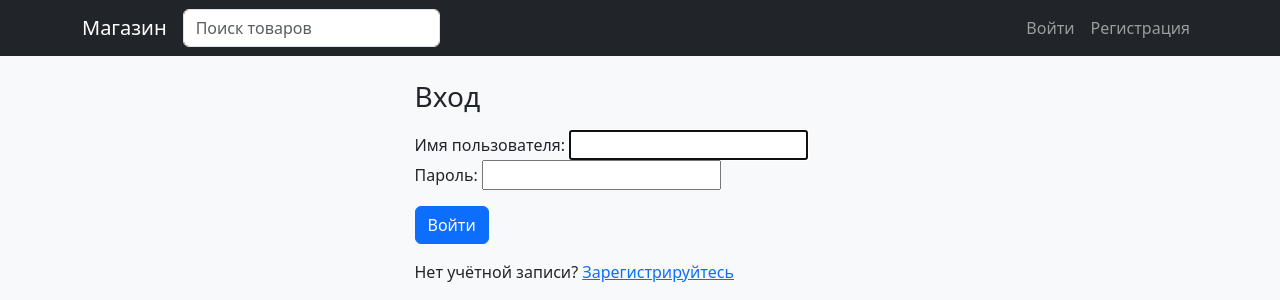
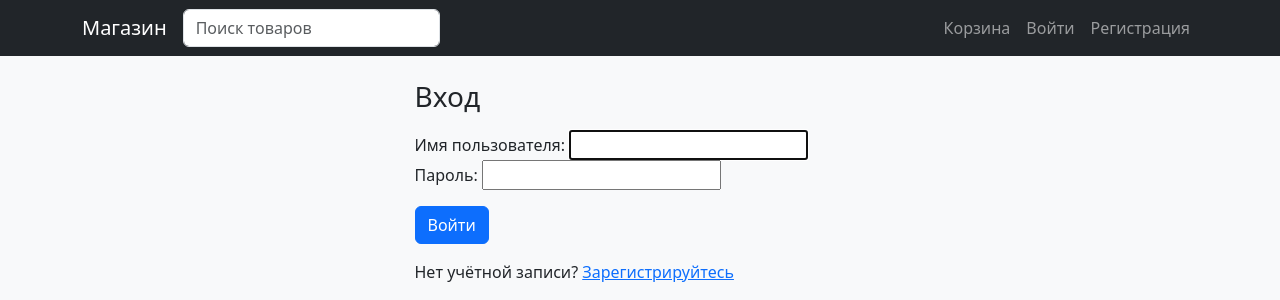
Before and after one commit to GlebNagornikov/corporate-is-lab1, a Django app: page /accounts/login/?next=/orders/1/ in a window 1280 px wide. Shown: the top 300 px of the page. Run offline with Django 5.2, Linux system fonts and the light colour scheme.

Commit message:
feat(orders): reconstruct lab 6 parts 2-4 (3/3)
Reconstructed from supplied PDF. No secrets, credentials or DB contents.

```diff
--- a/templates/base.html
+++ b/templates/base.html
@@ -15,8 +15,13 @@
              value="{{ request.GET.q }}">
     </form>
     <ul class="navbar-nav">
+      <li class="nav-item"><a class="nav-link" href="{% url 'cart:detail' %}">Корзина{% if cart_count %} <span class="badge bg-success">{{ cart_count }}</span>{% endif %}</a></li>
       {% if user.is_authenticated %}
-        <li class="nav-item"><span class="nav-link">{{ user.username }}</span></li>
+        <li class="nav-item"><a class="nav-link" href="{% url 'orders:list' %}">Мои заказы</a></li>
+        {% if perms.orders.change_order %}
+          {% url 'admin:orders_order_changelist' as manager_url %}
+          {% if manager_url %}<li class="nav-item"><a class="nav-link" href="{{ manager_url }}">Панель менеджера</a></li>{% endif %}
+        {% endif %}
         <li class="nav-item">
           <form action="{% url 'logout' %}" method="post">{% csrf_token %}
             <button class="btn btn-link nav-link">Выйти</button>
```
